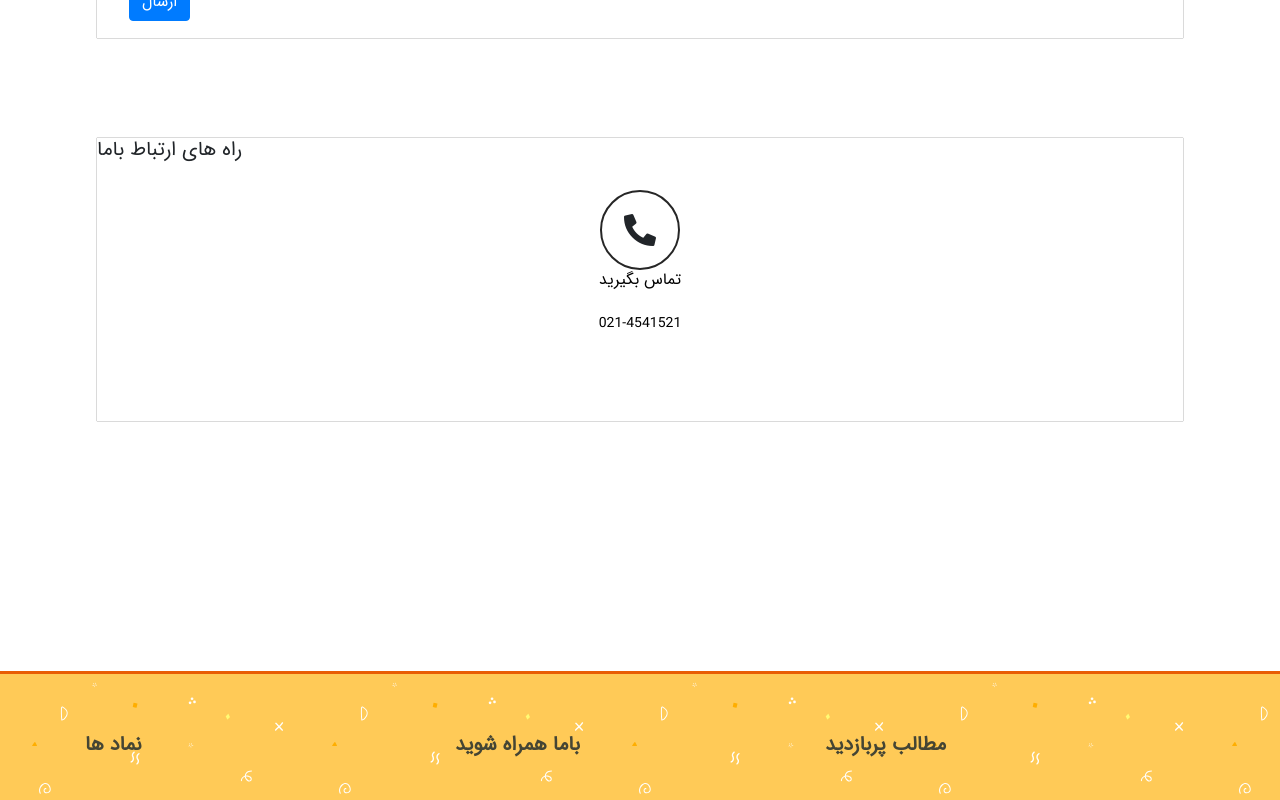
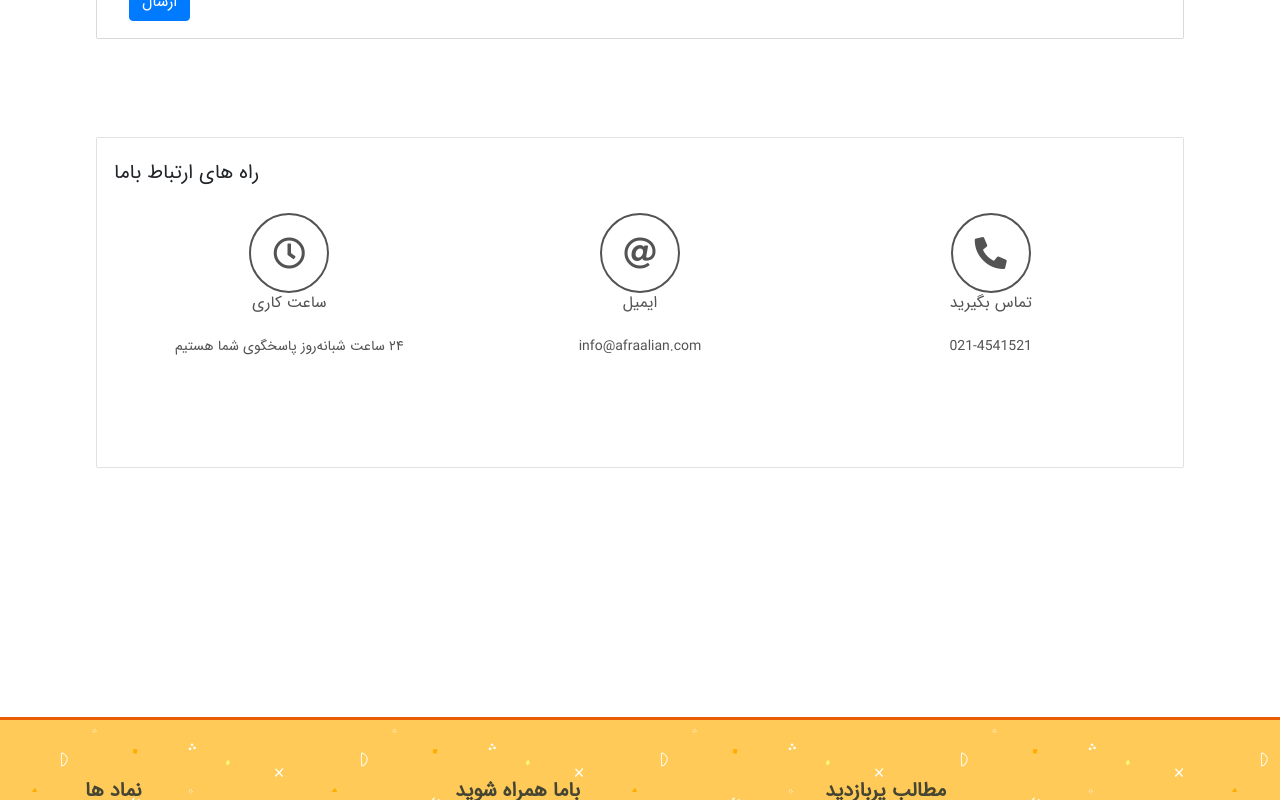
Before and after one commit to miladmohammadi82/afraalian-vue-cli, a Vue app: page /contact-page in a window 1280 px wide. Shown: the part 692-1492 px from the top of the page. Built offline with nearby package versions, Linux system fonts and the light colour scheme.

Commit message:
commit 3

```diff
--- a/src/components/views/contactPage.vue
+++ b/src/components/views/contactPage.vue
@@ -49,7 +49,7 @@
             <h5>راه های ارتباط باما</h5>
             <div class="router-contact-items">
                 <ul>
-                    <li>
+                    <li class="col-lg-4">
                         <div class="icon-box-contact-page">
                             <i class="fas fa-phone-alt fa-2x"></i>
                         </div>
@@ -59,6 +59,24 @@
                         </div>
                     </li>
 
+                    <li class="col-lg-4">
+                        <div class="icon-box-contact-page">
+                            <i class="far fa-at fa-2x"></i>
+                        </div>
+                        <div class="title-contact-page">
+                            <h6>ایمیل</h6>
+                            <small>info@afraalian.com</small>
+                        </div>
+                    </li>
+                    <li class="col-lg-4">
+                        <div class="icon-box-contact-page">
+                            <i class="far fa-clock fa-2x"></i>
+                        </div>
+                        <div class="title-contact-page">
+                            <h6>ساعت کاری</h6>
+                            <small>۲۴ ساعت شبانه‌روز پاسخگوی شما هستیم</small>
+                        </div>
+                    </li>
                 </ul>
             </div>
 
```
Also changed, not shown: src/css/app.css.
